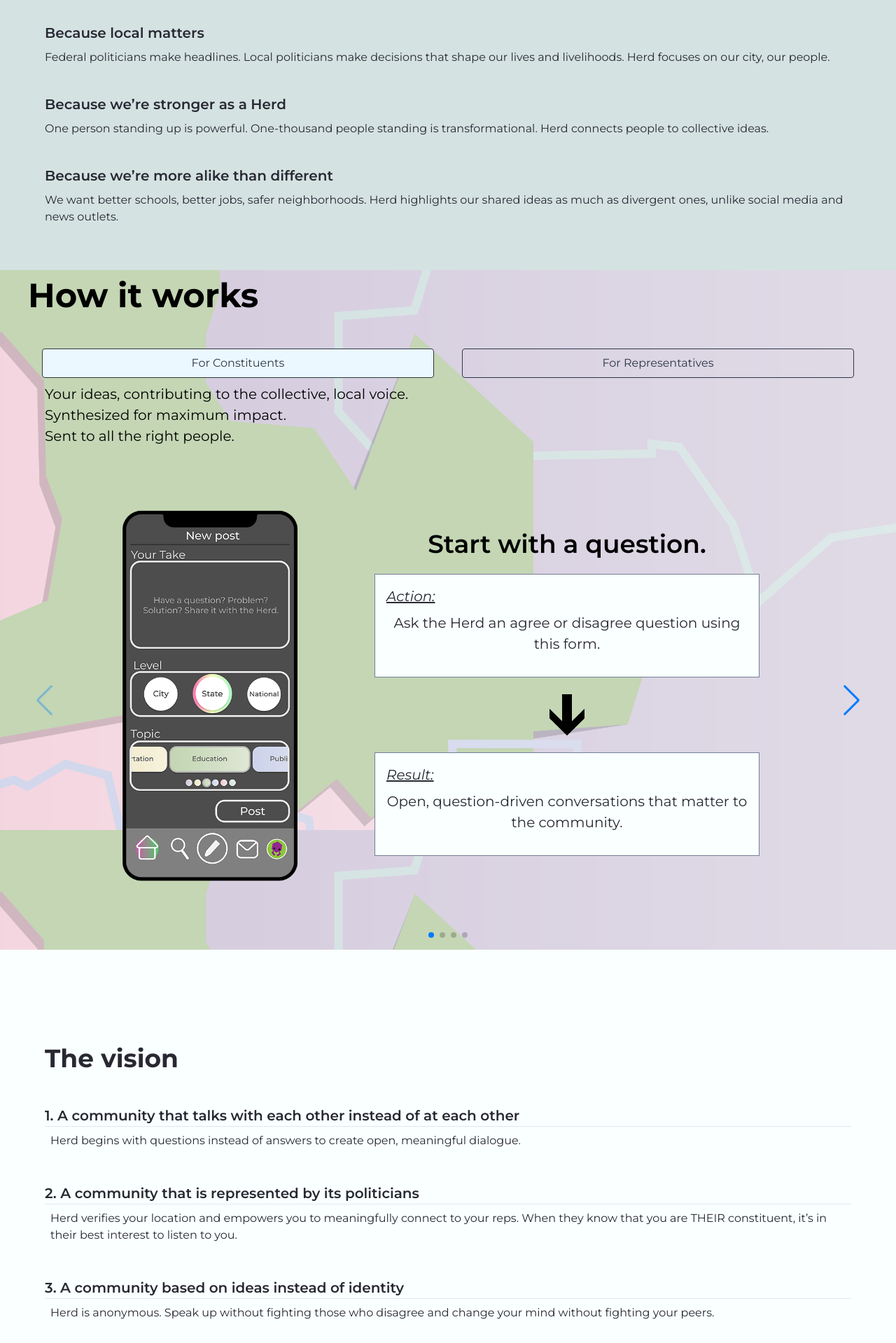
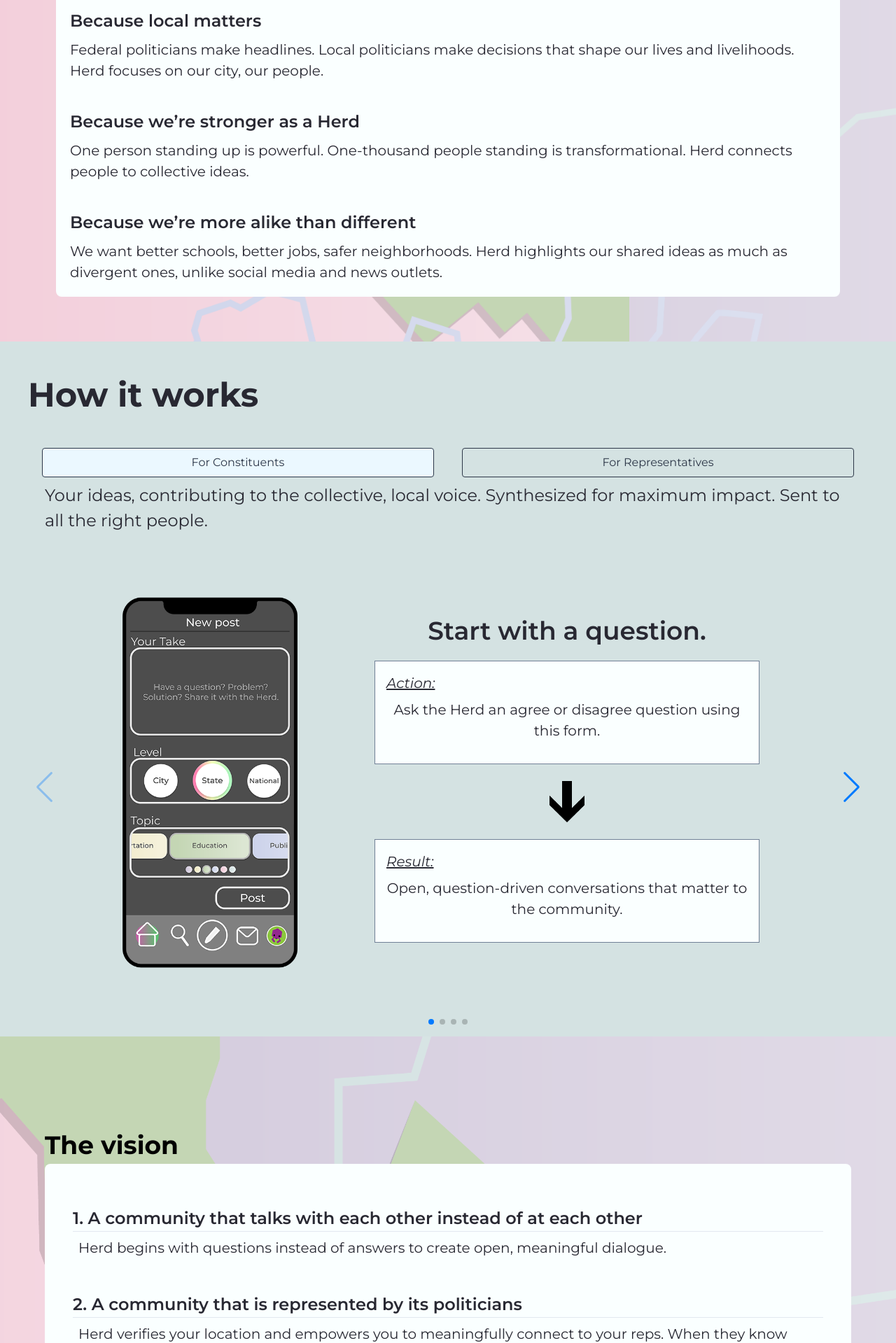
Before and after one commit to bencooper96/Herd, a Next.js app: page / in a window 1280 px wide. Shown: the part 812-2731 px from the top of the page at 70% size. Built offline with nearby package versions, Linux system fonts and the light colour scheme.

Commit message:
changed backgrounds

```diff
--- a/src/components/howItWorks/hiwTabs.jsx
+++ b/src/components/howItWorks/hiwTabs.jsx
@@ -38,16 +38,15 @@ class HIWTabs extends Component {
           </TabList>
 
           <TabPanel>
-            <p className="text-l md:text-xl py-2 px-6 text-left my-4 sm:my-0">
+            <p className="text-l md:text-2xl py-2 px-6 text-left my-4 sm:my-0">
               Your ideas, contributing to the collective, local voice.
-              <br /> Synthesized for maximum impact.
-              <br /> Sent to all the right people.
+              Synthesized for maximum impact. Sent to all the right people.
             </p>
             <HIWDesktopConstituent />
             <HIWMobileConstituent />
           </TabPanel>
           <TabPanel>
-            <p className="text-l md:text-xl py-2 px-6 text-left my-4 sm:my-0">
+            <p className="text-l md:text-2xl py-2 px-6 text-left my-4 sm:my-0">
               Collect guided and context-rich feedback from your constituents
               about the issues that matter to them and to you.
             </p>
--- a/src/components/howItWorks/howItWorks.jsx
+++ b/src/components/howItWorks/howItWorks.jsx
@@ -3,7 +3,7 @@ import HIWTabs from "./hiwTabs";
 
 const HowItWorks = () => {
   return (
-    <div className="w-full sm:px-10  bg-district bg-cover bg-no-repeat bg-fixed pt-2 sm:pt-0">
+    <div className="w-full sm:px-10  bg-secondary pt-2 sm:pt-10">
       <p className="text-4xl md:text-5xl font-bold sm:text-left text-center">
         How it works
       </p>
--- a/src/components/vision.jsx
+++ b/src/components/vision.jsx
@@ -2,47 +2,47 @@ import React from "react";
 
 const Vision = () => {
   return (
-    <div className="bg-primary bg-cover secondary-text w-full py-32 px-16">
-      <p className="text-4xl font-bold">The vision</p>
-      <div>
-        <p className="text-xl font-semibold pt-10 border-b">
+    <div className="bg-district bg-cover bg-no-repeat bg-fixed w-full py-32 md:px-16">
+      <p className="text-4xl font-bold text-center sm:text-left">The vision</p>
+      <div className="bg-primary rounded-lg p-5 md:px-10">
+        <p className="text-2xl font-semibold pt-10 border-b">
           1. A community that talks with each other instead of at each other
         </p>
-        <p className="text-l font-regular p-2">
+        <p className="text-xl font-regular p-2">
           Herd begins with questions instead of answers to create open,
           meaningful dialogue.
         </p>
 
-        <p className="text-xl font-semibold pt-10 border-b">
+        <p className="text-2xl font-semibold pt-10 border-b">
           2. A community that is represented by its politicians
         </p>
-        <p className="text-l font-regular p-2">
+        <p className="text-xl font-regular p-2">
           Herd verifies your location and empowers you to meaningfully connect
           to your reps. When they know that you are THEIR constituent, it’s in
           their best interest to listen to you.
         </p>
 
-        <p className="text-xl font-semibold pt-10 border-b">
+        <p className="text-2xl font-semibold pt-10 border-b">
           3. A community based on ideas instead of identity
         </p>
-        <p className="text-l font-regular p-2">
+        <p className="text-xl font-regular p-2">
           Herd is anonymous. Speak up without fighting those who disagree and
           change your mind without fighting your peers.
         </p>
 
-        <p className="text-xl font-semibold pt-10 border-b">
+        <p className="text-2xl font-semibold pt-10 border-b">
           4. A community that embraces complicated conversations
         </p>
-        <p className="text-l font-regular p-2">
+        <p className="text-xl font-regular p-2">
           Herd dialogue is rated from 0-10 instead like or dislike. The comment
           section is made of pros and cons. We strive to make easy insights from
           nuanced issues.
         </p>
 
-        <p className="text-xl font-semibold pt-10 border-b">
+        <p className="text-2xl font-semibold pt-10 border-b">
           5. A community that generates actionable insights for all
         </p>
-        <p className="text-l font-regular p-2 ">
+        <p className="text-xl font-regular p-2 ">
           Herd tracks, structures, and distributes knowledge so that it can be
           called on and used with ease.
         </p>
--- a/src/components/whyHerd/whyHerd.jsx
+++ b/src/components/whyHerd/whyHerd.jsx
@@ -3,33 +3,33 @@ import PeopleGallery from "./peopleGallery";
 
 const WhyHerd = () => {
   return (
-    <div className="bg-secondary bg-cover secondary-text w-full py-16 px-5 sm:px-16">
+    <div className="bg-district bg-cover bg-no-repeat bg-fixed w-full py-16 sm:px-20">
       <p className="text-4xl font-bold text-center sm:text-left">
         Why we're here
       </p>
 
       {/* <PeopleGallery /> */}
 
-      <div>
-        <p className="text-xl font-semibold pt-10">Because local matters</p>
-        <p className="text-l font-regular pt-2">
+      <div className="bg-primary rounded-lg p-5">
+        <p className="text-2xl font-semibold">Because local matters</p>
+        <p className="text-xl font-regular pt-2">
           Federal politicians make headlines. Local politicians make decisions
           that shape our lives and livelihoods. Herd focuses on our city, our
           people.
         </p>
 
-        <p className="text-xl font-semibold pt-10">
+        <p className="text-2xl font-semibold pt-10">
           Because we’re stronger as a Herd
         </p>
-        <p className="text-l font-regular pt-2">
+        <p className="text-xl font-regular pt-2">
           One person standing up is powerful. One-thousand people standing is
           transformational. Herd connects people to collective ideas.
         </p>
 
-        <p className="text-xl font-semibold pt-10">
+        <p className="text-2xl font-semibold pt-10">
           Because we’re more alike than different
         </p>
-        <p className="text-l font-regular pt-2">
+        <p className="text-xl font-regular pt-2">
           We want better schools, better jobs, safer neighborhoods. Herd
           highlights our shared ideas as much as divergent ones, unlike social
           media and news outlets.
```
